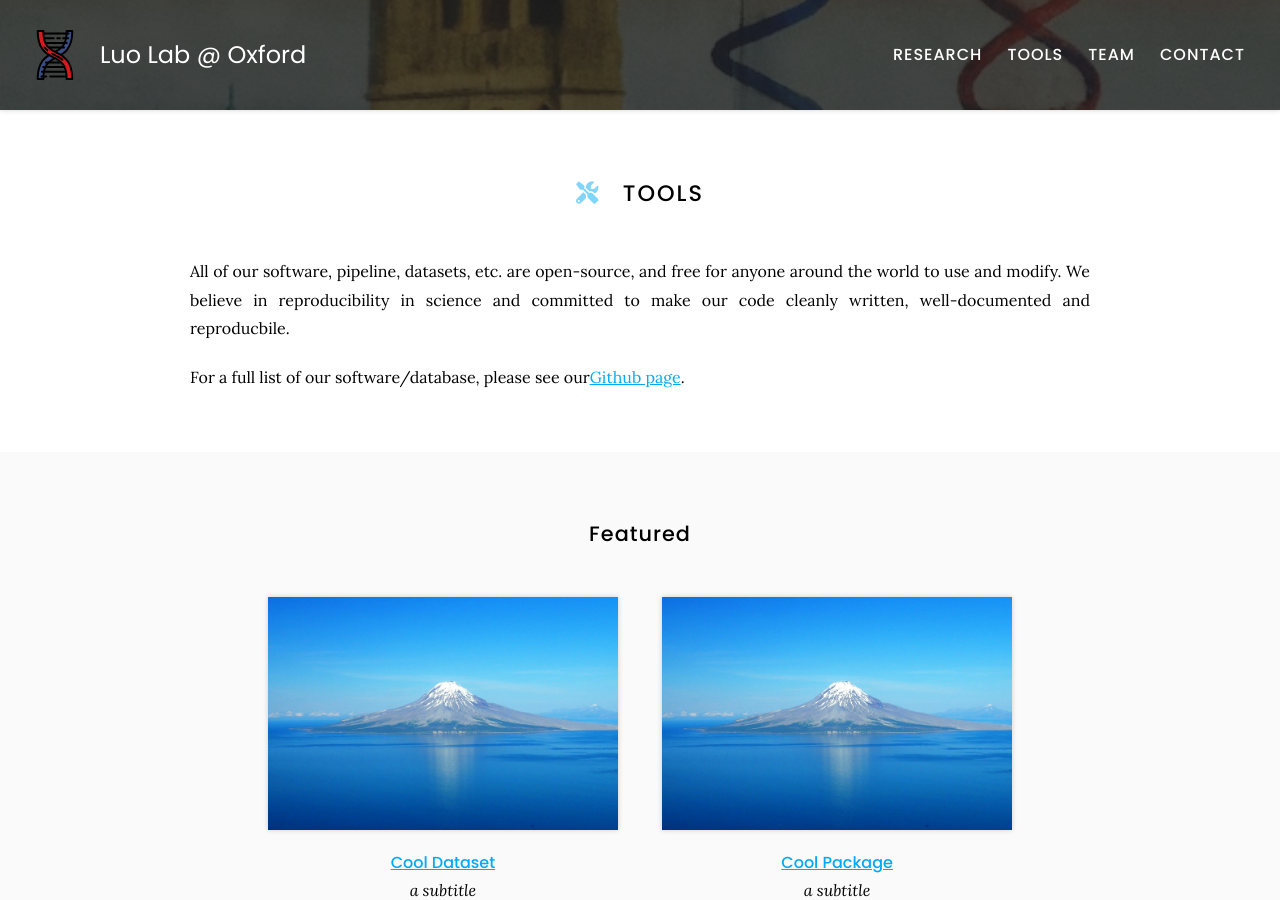
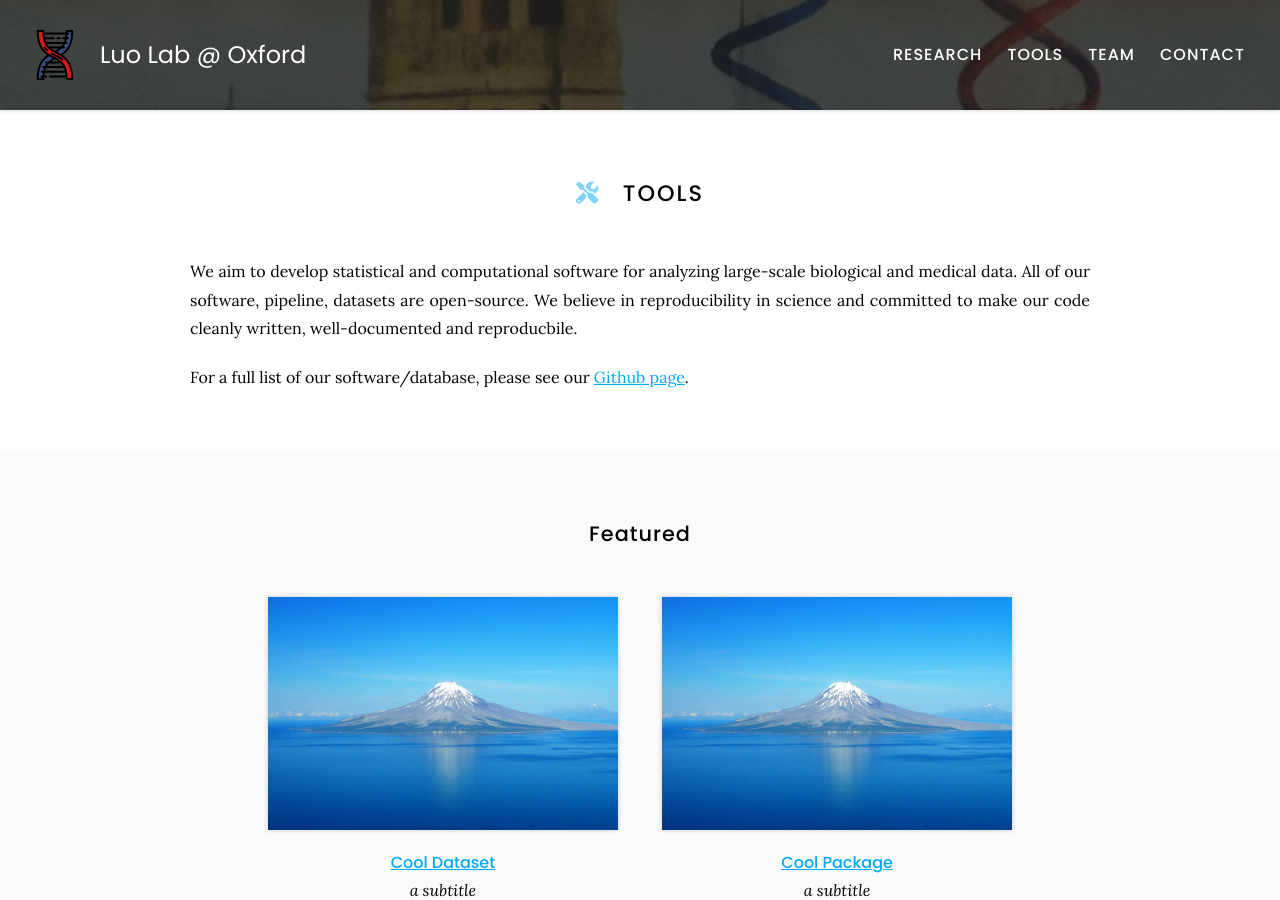
Before and after one commit to yang-luo-lab/yang-luo-lab.github.io, a Jekyll site: the page built from tools/index.md, in a window 1280 px wide and 900 px high. Built offline with Jekyll 4.4.1, drawn with Linux system fonts in a browser that asks for light colours.

```diff
--- a/tools/index.md
+++ b/tools/index.md
@@ -6,10 +6,9 @@ nav:
 ---
 
 # <i class="fas fa-tools"></i>Tools
+We aim to develop statistical and computational software for analyzing large-scale biological and medical data. All of our software, pipeline, datasets are open-source. We believe in reproducibility in science and committed to make our code cleanly written, well-documented and reproducbile.
 
-All of our software, pipeline, datasets, etc. are open-source, and free for anyone around the world to use and modify. We believe in reproducibility in science and committed to make our code cleanly written, well-documented and reproducbile.
-
-For a full list of our software/database, please see our[Github page](https://github.com/yang-luo-lab).
+For a full list of our software/database, please see our [Github page](https://github.com/yang-luo-lab).
 
 {% include search-info.html %}
 
```
Also changed, not shown: research/index.md (+5 -3 lines).
